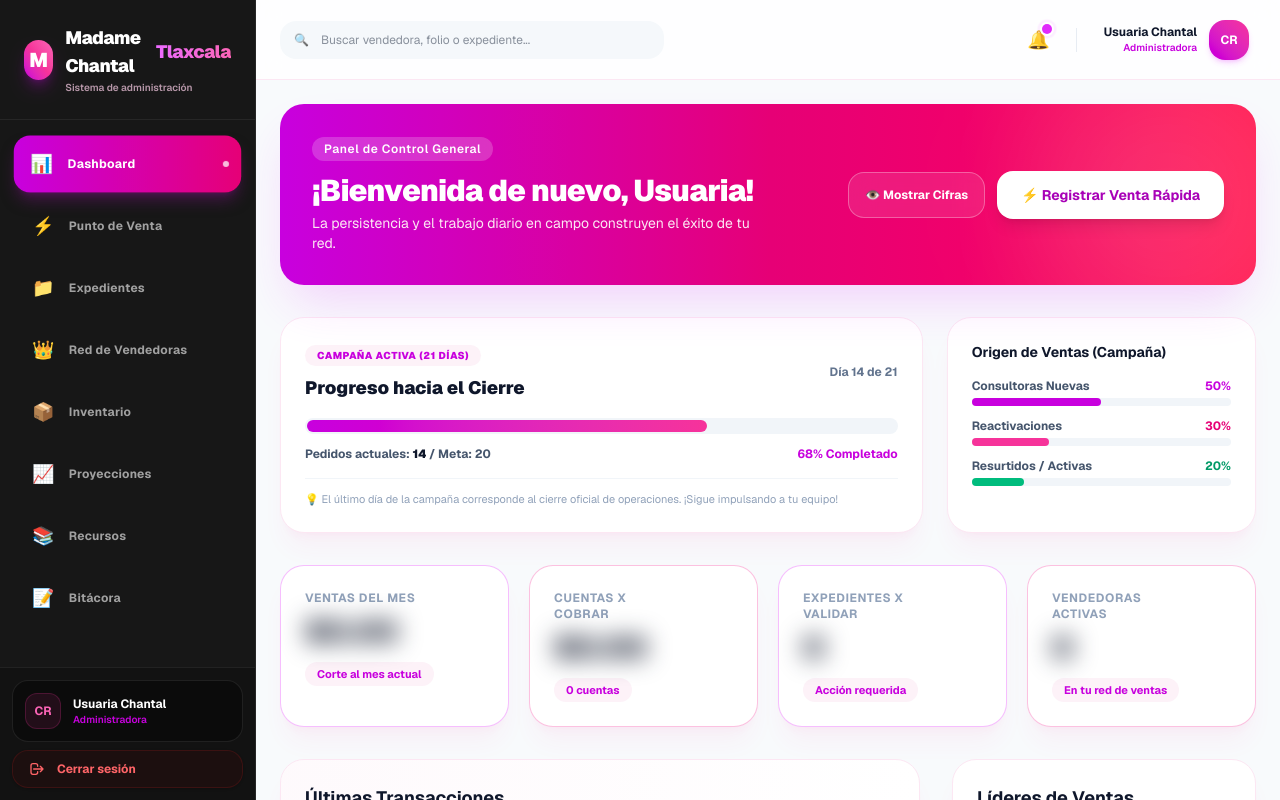
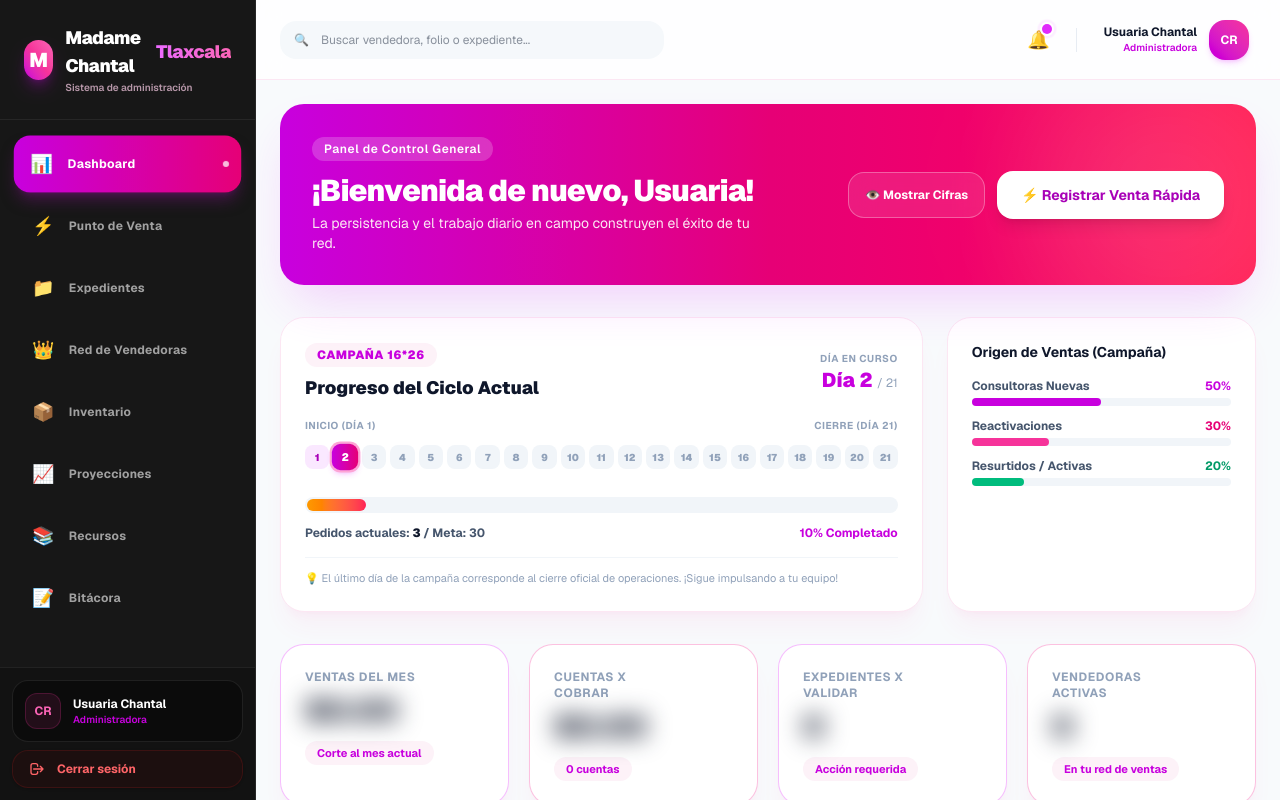
Before and after one commit to luisEnrique22xd/maamchan-front, a Next.js app: page /dashboard in a window 1280 px wide. Built offline with nearby package versions, Linux system fonts and the light colour scheme; no server answers.

Commit message:
Dia de la campana actual

```diff
--- a/app/dashboard/page.tsx
+++ b/app/dashboard/page.tsx
@@ -128,16 +128,19 @@ export default function DashboardPage() {
 
   // Valores simulados/respaldo por si el backend aún no manda el objeto campaign
   const campaignData = summary?.campaign || {
-    name: 'Campaña Activa (21 Días)',
-    current_day: 14,
+    name: 'Campaña 16*26',
+    current_day: 2,
     total_days: 21,
-    progress_percentage: 68,
-    goal_orders: 20,
-    current_orders: 14,
+    progress_percentage: 10,
+    goal_orders: 30,
+    current_orders: 3,
     new_clients_pct: 50,
     reactivations_pct: 30,
     resort_pct: 20
   };
+
+  // Generador dinámico de los bloques de días (ej. 21 días)
+  const daysArray = Array.from({ length: campaignData.total_days }, (_, i) => i + 1);
 
   return (
     <div className="space-y-8 max-w-7xl mx-auto">
@@ -176,25 +179,58 @@ export default function DashboardPage() {
         <div className="absolute -right-10 -bottom-10 w-64 h-64 rounded-full bg-white/10 blur-3xl pointer-events-none" />
       </div>
 
-      {/* Sección de Campaña (21 Días), Progreso y Origen de Pedidos */}
+      {/* Sección de Campaña (Nombre, Número de Día Actual y Cuadrícula de 21 Días) */}
       <div className="grid grid-cols-1 lg:grid-cols-3 gap-6">
-        {/* Barra de Progreso de Campaña */}
+        {/* Tarjeta de Progreso de Campaña */}
         <div className="lg:col-span-2 bg-white p-6 rounded-3xl border border-pink-100 shadow-xl shadow-pink-500/5 flex flex-col justify-between">
           <div>
             <div className="flex justify-between items-center mb-4">
               <div>
-                <span className="text-[10px] font-black uppercase tracking-wider text-fuchsia-600 bg-pink-50 px-3 py-1 rounded-full">
+                <span className="text-xs font-black uppercase tracking-wider text-fuchsia-600 bg-pink-50 px-3 py-1 rounded-full">
                   {campaignData.name}
                 </span>
-                <h3 className="text-lg font-black text-slate-900 mt-2">Progreso hacia el Cierre</h3>
+                <h3 className="text-lg font-black text-slate-900 mt-2">Progreso del Ciclo Actual</h3>
               </div>
-              <span className="text-xs font-bold text-slate-500">
-                Día {campaignData.current_day} de {campaignData.total_days}
-              </span>
+              <div className="text-right">
+                <span className="text-[10px] font-bold text-slate-400 block uppercase tracking-wider">Día en Curso</span>
+                <span className="text-xl font-black text-fuchsia-600">
+                  Día {campaignData.current_day} <span className="text-xs text-slate-400 font-normal">/ {campaignData.total_days}</span>
+                </span>
+              </div>
+            </div>
+
+            {/* Visualizador de Días (Bloques Estilo Calendario Chantal) */}
+            <div className="space-y-2 mt-4">
+              <div className="flex justify-between items-center text-[10px] font-bold text-slate-400 uppercase tracking-wider">
+                <span>Inicio (Día 1)</span>
+                <span>Cierre (Día {campaignData.total_days})</span>
+              </div>
+
+              <div className="grid grid-cols-7 sm:grid-cols-21 gap-1 py-1">
+                {daysArray.map((day) => {
+                  const isPassed = day < campaignData.current_day;
+                  const isCurrent = day === campaignData.current_day;
+                  return (
+                    <div
+                      key={day}
+                      title={`Día ${day}`}
+                      className={`h-6 rounded-lg flex items-center justify-center text-[10px] font-black transition-all ${
+                        isCurrent
+                          ? 'bg-gradient-to-r from-fuchsia-600 to-pink-600 text-white shadow-md shadow-fuchsia-500/30 scale-110 ring-2 ring-pink-300'
+                          : isPassed
+                          ? 'bg-fuchsia-100 text-fuchsia-700'
+                          : 'bg-slate-100 text-slate-400'
+                      }`}
+                    >
+                      {day}
+                    </div>
+                  );
+                })}
+              </div>
             </div>
 
             {/* Barra de Progreso Visual con colores dinámicos */}
-            <div className="w-full bg-slate-100 rounded-full h-4 overflow-hidden p-0.5">
+            <div className="w-full bg-slate-100 rounded-full h-4 overflow-hidden p-0.5 mt-6">
               <div
                 className={`h-full rounded-full transition-all duration-500 ${
                   campaignData.progress_percentage >= 100
@@ -366,7 +402,7 @@ export default function DashboardPage() {
                       <p className="text-[10px] text-slate-400 font-medium">Coord: {v.team}</p>
                     </div>
                   </div>
-                  <span className={`font-black text-fuchsia-600 text-sm transition-all duration-300 ${!showValues ? 'filter blur-sm select-none text-slate-300' : ''}`}>
+                  <span className={`font-black text-fuchsia-600 text-sm transition-all duration-300 ${!showValues ? 'filter blur-md select-none text-slate-300' : ''}`}>
                     {v.sales}
                   </span>
                 </div>
```
